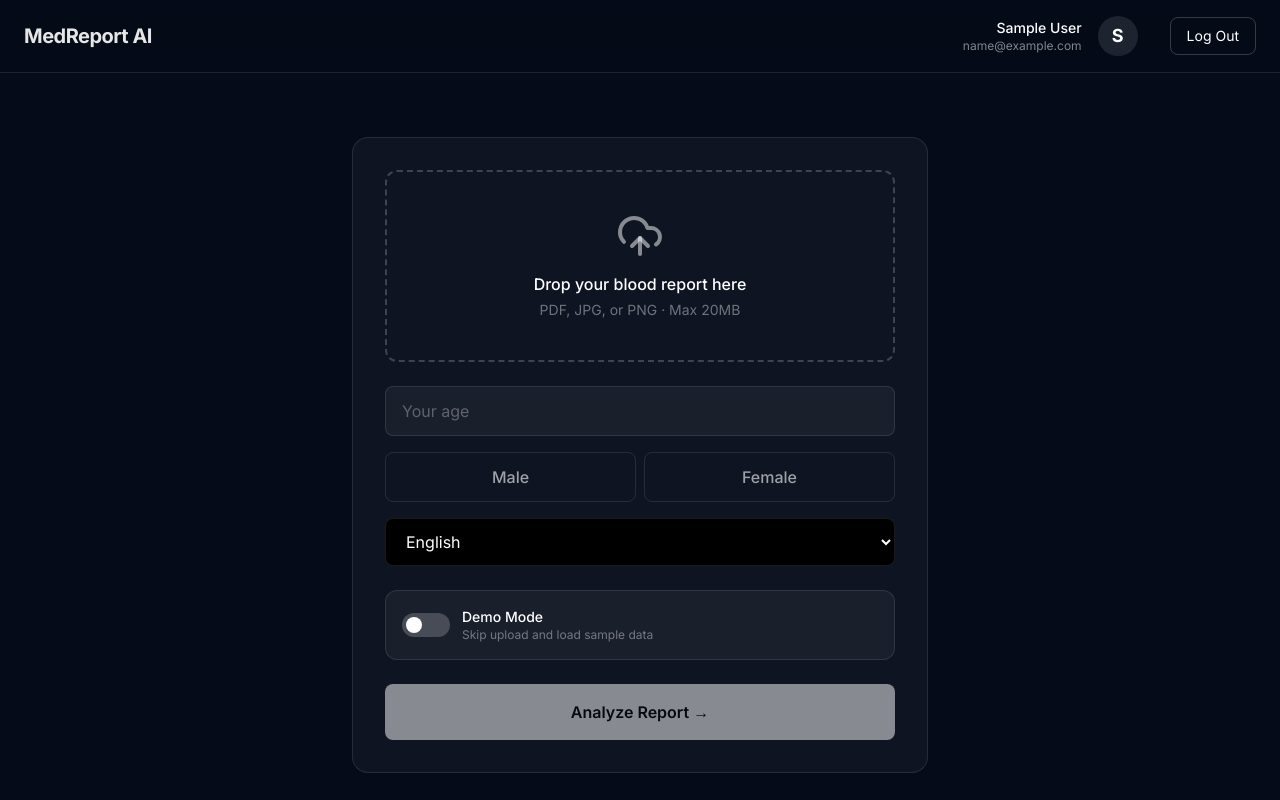
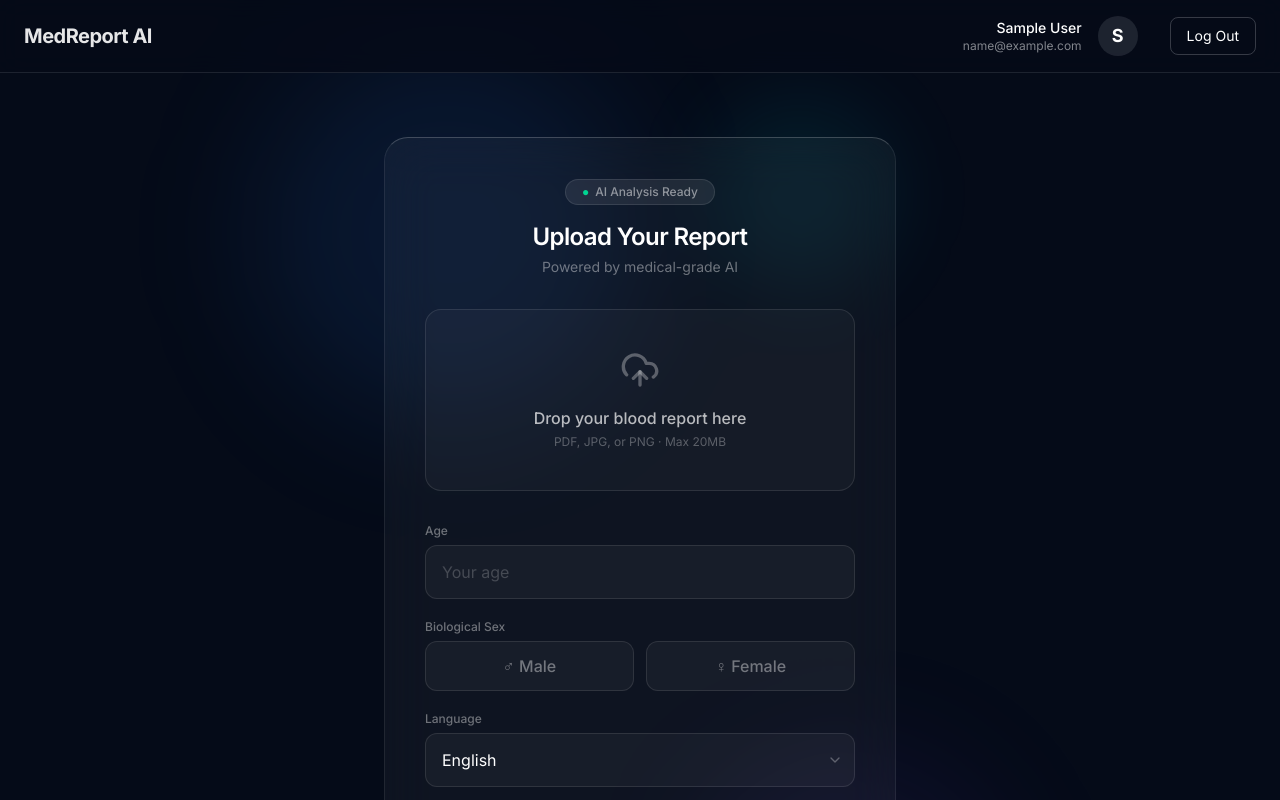
Before and after one commit to Anurag-1902-Patil/PS0405-Code-Blooded-, a Next.js app in the folder Frontend/: page /dashboard in a window 1280 px wide. Shown: the top 800 px of the page. Built offline with nearby package versions, Linux system fonts and the light colour scheme; sample sign-in values are in the browser's storage.

Commit message:
feat(ui): cinematic glassmorphism redesign of UploadPanel

```diff
--- a/Frontend/src/components/dashboard/UploadPanel.tsx
+++ b/Frontend/src/components/dashboard/UploadPanel.tsx
@@ -1,7 +1,8 @@
 'use client';
 
 import { useState, useRef } from 'react';
-import { UploadCloud } from 'lucide-react';
+import { UploadCloud, CheckCircle, ChevronDown } from 'lucide-react';
+import { motion } from 'framer-motion';
 
 export default function UploadPanel({ onAnalyze }: { onAnalyze: (file: File | null, age: string, gender: string, language: string, isDemo: boolean) => void }) {
   const [file, setFile] = useState<File | null>(null);
@@ -31,16 +32,39 @@ export default function UploadPanel({ onAnalyze }: { onAnalyze: (file: File | nu
   const isSubmitDisabled = !file && !isDemo;
 
   return (
-    <div className="max-w-xl mx-auto mt-16 bg-white/[0.04] border border-white/10 rounded-2xl p-8">
+    <div className="relative max-w-lg mx-auto mt-16">
+      {/* === Ambient depth blobs === */}
+      <div className="absolute -top-24 -left-32 w-96 h-96 rounded-full bg-blue-500/10 blur-3xl pointer-events-none" />
+      <div className="absolute -bottom-20 -right-28 w-80 h-80 rounded-full bg-violet-500/[0.08] blur-3xl pointer-events-none" />
+      <div className="absolute -top-10 right-0 w-48 h-48 rounded-full bg-cyan-400/[0.08] blur-2xl pointer-events-none" />
+
+      {/* === Glass Card === */}
+      <motion.div
+        initial={{ opacity: 0, y: 24 }}
+        animate={{ opacity: 1, y: 0 }}
+        transition={{ duration: 0.6, ease: [0.16, 1, 0.3, 1] }}
+        className="relative backdrop-blur-xl bg-white/[0.04] border border-white/[0.08] border-t-white/20 rounded-3xl p-10"
+      >
+        {/* — Header — */}
+        <div className="text-center mb-8">
+          <div className="inline-flex items-center gap-1.5 bg-white/[0.08] border border-white/10 rounded-full px-4 py-1 mb-4">
+            <span className="text-emerald-400 text-xs">●</span>
+            <span className="text-xs text-white/50 font-medium">AI Analysis Ready</span>
+          </div>
+          <h2 className="text-2xl font-semibold text-white tracking-tight">Upload Your Report</h2>
+          <p className="text-sm text-white/40 mt-1">Powered by medical-grade AI</p>
+        </div>
+
+        {/* — Drag Zone — */}
         <div
-        className="border-2 border-dashed border-white/20 rounded-xl p-10 text-center cursor-pointer hover:border-white/40 transition-colors mb-6"
+          className="group border border-white/10 bg-white/[0.03] rounded-2xl p-10 text-center cursor-pointer hover:border-white/25 hover:bg-white/[0.06] hover:ring-1 hover:ring-white/10 transition-all duration-300 mb-8"
           onDragOver={handleDragOver}
           onDrop={handleDrop}
           onClick={() => fileInputRef.current?.click()}
         >
-        <UploadCloud className="w-12 h-12 text-white/50 mx-auto mb-3" />
-        <p className="text-white font-medium mb-1">Drop your blood report here</p>
-        <p className="text-white/40 text-sm">PDF, JPG, or PNG · Max 20MB</p>
+          <UploadCloud className="w-10 h-10 text-white/30 mx-auto" />
+          <p className="text-white/70 font-medium mt-4">Drop your blood report here</p>
+          <p className="text-white/30 text-xs mt-1">PDF, JPG, or PNG · Max 20MB</p>
           <input
             type="file"
             ref={fileInputRef}
@@ -49,65 +73,93 @@ export default function UploadPanel({ onAnalyze }: { onAnalyze: (file: File | nu
             onChange={handleFileChange}
           />
           {file && (
-          <div className="mt-4 inline-block bg-white/10 px-4 py-2 rounded-lg text-sm text-white">
+            <div className="mt-4 inline-flex items-center gap-2 bg-emerald-500/10 border border-emerald-500/20 text-emerald-400 text-sm rounded-full px-4 py-1">
+              <CheckCircle className="w-3.5 h-3.5" />
               {file.name} ({(file.size / 1024 / 1024).toFixed(2)} MB)
             </div>
           )}
         </div>
 
-      <div className="flex flex-col gap-4 mb-6">
+        {/* — Form Fields — */}
+        <div className="flex flex-col gap-5 mb-6">
+          {/* Age */}
+          <div>
+            <label className="block text-xs text-white/40 font-medium mb-1.5">Age</label>
             <input
               type="number"
               placeholder="Your age"
               min="1" max="120"
               value={age}
               onChange={e => setAge(e.target.value)}
-          className="w-full bg-white/5 border border-white/10 rounded-lg px-4 py-3 text-white placeholder:text-white/30 focus:outline-none focus:border-white/40"
+              className="w-full bg-white/[0.04] border border-white/10 rounded-xl px-4 py-3.5 text-white placeholder:text-white/20 focus:border-white/30 focus:bg-white/[0.06] transition-all outline-none"
             />
+          </div>
 
-        <div className="flex gap-2">
+          {/* Gender */}
+          <div>
+            <label className="block text-xs text-white/40 font-medium mb-1.5">Biological Sex</label>
+            <div className="grid grid-cols-2 gap-3">
               {['Male', 'Female'].map(g => (
                 <button
                   key={g}
                   onClick={() => setGender(g)}
-              className={`flex-1 py-3 rounded-lg font-medium transition-colors border ${gender === g ? 'bg-white border-white text-black' : 'bg-transparent border-white/10 text-white/60 hover:border-white/40'}`}
+                  className={`py-3 rounded-xl font-medium transition-all duration-200 border ${
+                    gender === g
+                      ? 'bg-white/10 border-white/25 text-white'
+                      : 'bg-white/[0.04] border-white/10 text-white/40 hover:border-white/20 hover:text-white/60'
+                  }`}
                 >
-              {g}
+                  {g === 'Male' ? '♂ ' : '♀ '}{g}
                 </button>
               ))}
             </div>
+          </div>
 
+          {/* Language */}
+          <div>
+            <label className="block text-xs text-white/40 font-medium mb-1.5">Language</label>
+            <div className="relative">
               <select
                 value={language}
                 onChange={e => setLanguage(e.target.value)}
-          className="w-full bg-black border border-white/10 rounded-lg px-4 py-3 text-white focus:outline-none focus:border-white/40"
+                className="w-full appearance-none bg-white/[0.04] border border-white/10 rounded-xl px-4 py-3.5 text-white focus:border-white/30 focus:bg-white/[0.06] transition-all outline-none pr-10"
               >
                 {['English', 'Hindi', 'Marathi', 'Tamil', 'Telugu', 'Bengali'].map(lang => (
-            <option key={lang} value={lang}>{lang}</option>
+                  <option key={lang} value={lang} className="bg-neutral-900 text-white">{lang}</option>
                 ))}
               </select>
+              <ChevronDown className="absolute right-3 top-1/2 -translate-y-1/2 w-4 h-4 text-white/30 pointer-events-none" />
             </div>
-
-      <div className="flex items-center gap-3 mb-6 bg-white/5 p-4 rounded-xl border border-white/10">
-        <div
-          className={`w-12 h-6 rounded-full cursor-pointer transition-colors relative flex items-center ${isDemo ? 'bg-white' : 'bg-white/20'}`}
-          onClick={() => setIsDemo(!isDemo)}
-        >
-          <div className={`w-4 h-4 rounded-full absolute transition-transform ${isDemo ? 'translate-x-7 bg-black' : 'translate-x-1 bg-white'}`} />
-        </div>
-        <div>
-          <p className="text-white font-medium text-sm">Demo Mode</p>
-          <p className="text-white/40 text-xs">Skip upload and load sample data</p>
           </div>
         </div>
 
+        {/* — Demo Mode — */}
+        <div className="flex items-center justify-between py-3 border-t border-white/[0.06] mt-2 mb-6">
+          <div>
+            <p className="text-sm text-white/60">Demo Mode</p>
+            <p className="text-xs text-white/30">Skip upload, load sample data</p>
+          </div>
+          <div
+            className={`w-12 h-6 rounded-full cursor-pointer transition-colors duration-200 relative flex items-center ${isDemo ? 'bg-emerald-500/80' : 'bg-white/10'}`}
+            onClick={() => setIsDemo(!isDemo)}
+          >
+            <div className={`w-4 h-4 rounded-full absolute transition-transform duration-200 ${isDemo ? 'translate-x-7 bg-white' : 'translate-x-1 bg-white/70'}`} />
+          </div>
+        </div>
+
+        {/* — CTA — */}
         <button
           onClick={() => onAnalyze(file, age, gender, language, isDemo)}
           disabled={isSubmitDisabled}
-        className="w-full bg-white text-black rounded-lg py-4 font-semibold hover:bg-white/90 transition-colors disabled:opacity-50 disabled:cursor-not-allowed"
+          className={`w-full rounded-2xl py-4 font-semibold transition-all duration-200 ${
+            isSubmitDisabled
+              ? 'bg-white/5 text-white/20 cursor-not-allowed border border-white/5'
+              : 'bg-white text-black hover:bg-white/90 shadow-[0_0_30px_rgba(255,255,255,0.15)] hover:shadow-[0_0_40px_rgba(255,255,255,0.25)]'
+          }`}
         >
           Analyze Report &rarr;
         </button>
+      </motion.div>
     </div>
   );
 }
```
Lines whose indentation alone changed are shown as unchanged.
